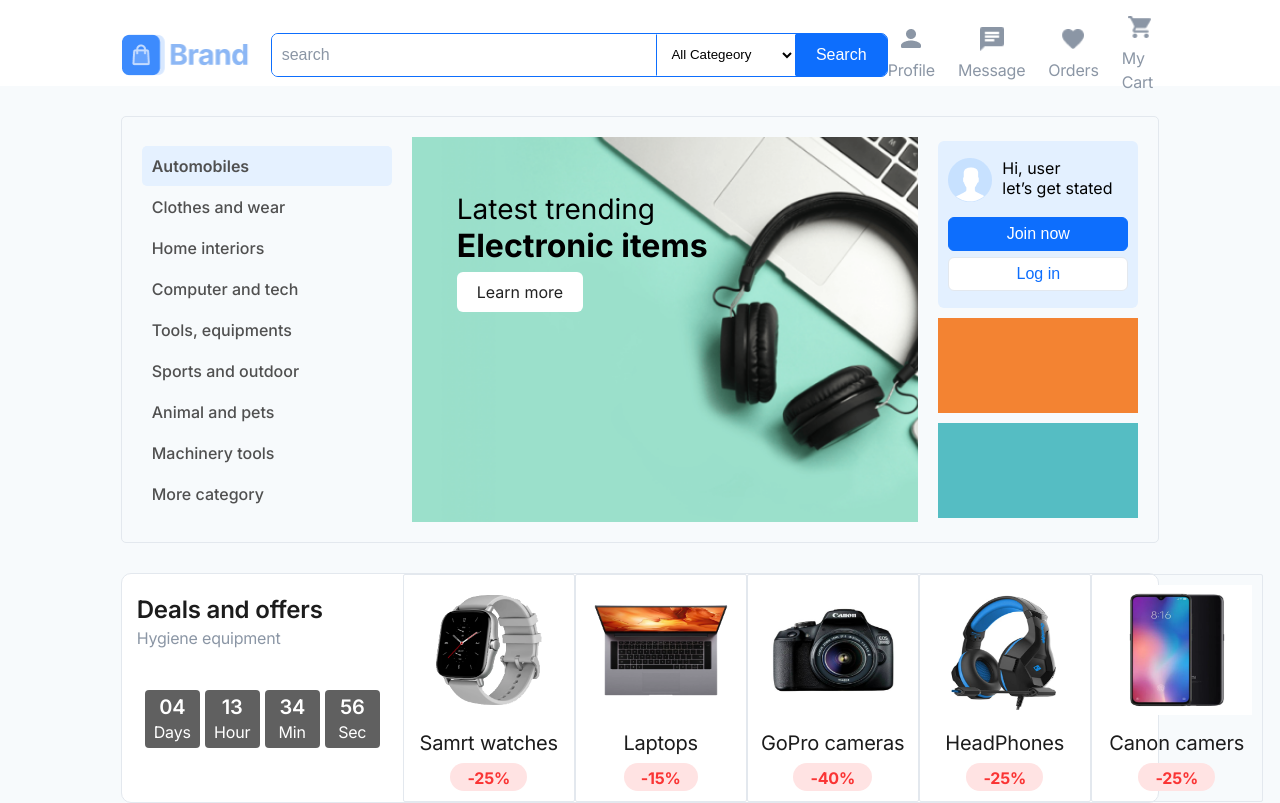
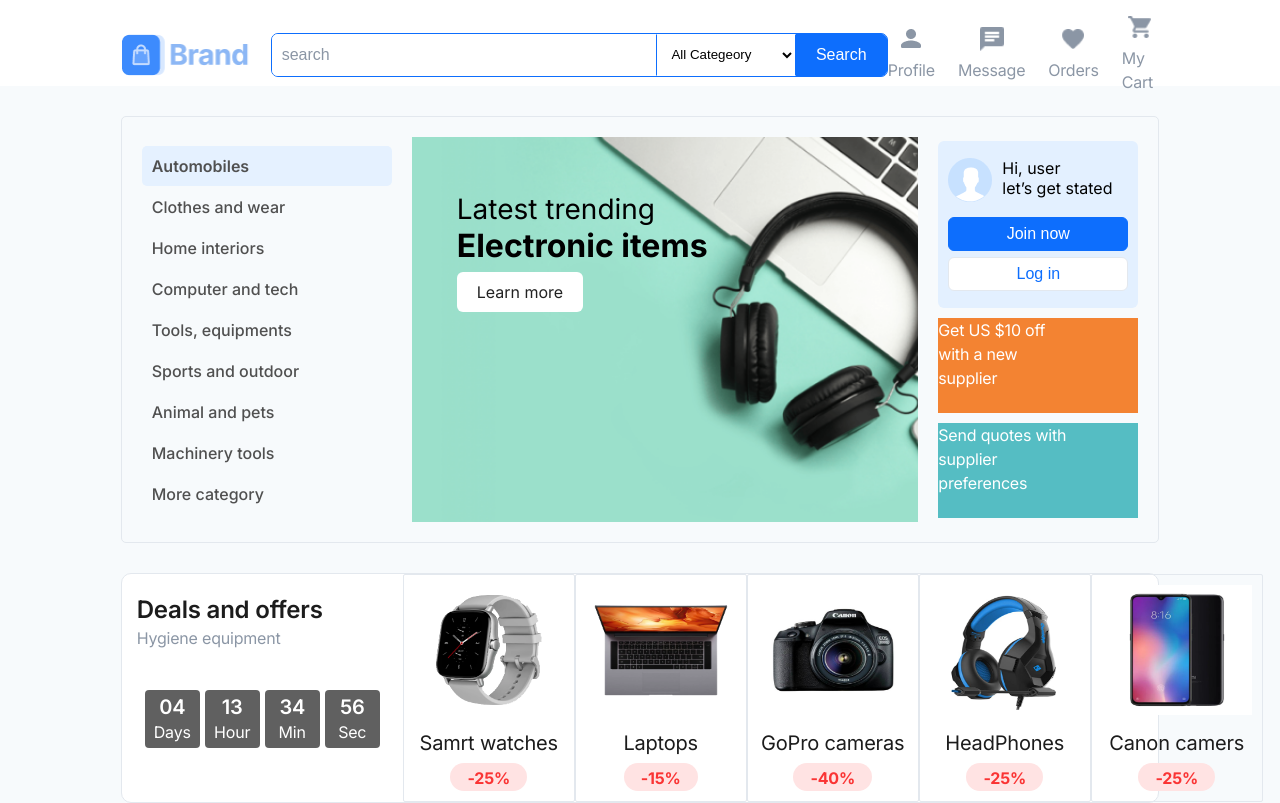
Before and after one commit to se-bayan-elian/ecommerce-app, a Next.js app: page /home in a window 1280 px wide. Shown: the top 803 px of the page. Built offline with nearby package versions, Linux system fonts and the light colour scheme.

Commit message:
fix bug : children props syntax

```diff
--- a/src/components/atoms/userAdvertCard/index.jsx
+++ b/src/components/atoms/userAdvertCard/index.jsx
@@ -1,10 +1,10 @@
 import React from 'react'
 import { CardStyle } from './style'
 
-export default function Card({childern,variant}) {
+export default function Card({children,variant}) {
   return (
     <CardStyle variant={variant}>
-        {childern}
+        {children}
     </CardStyle>
   )
 }
```
